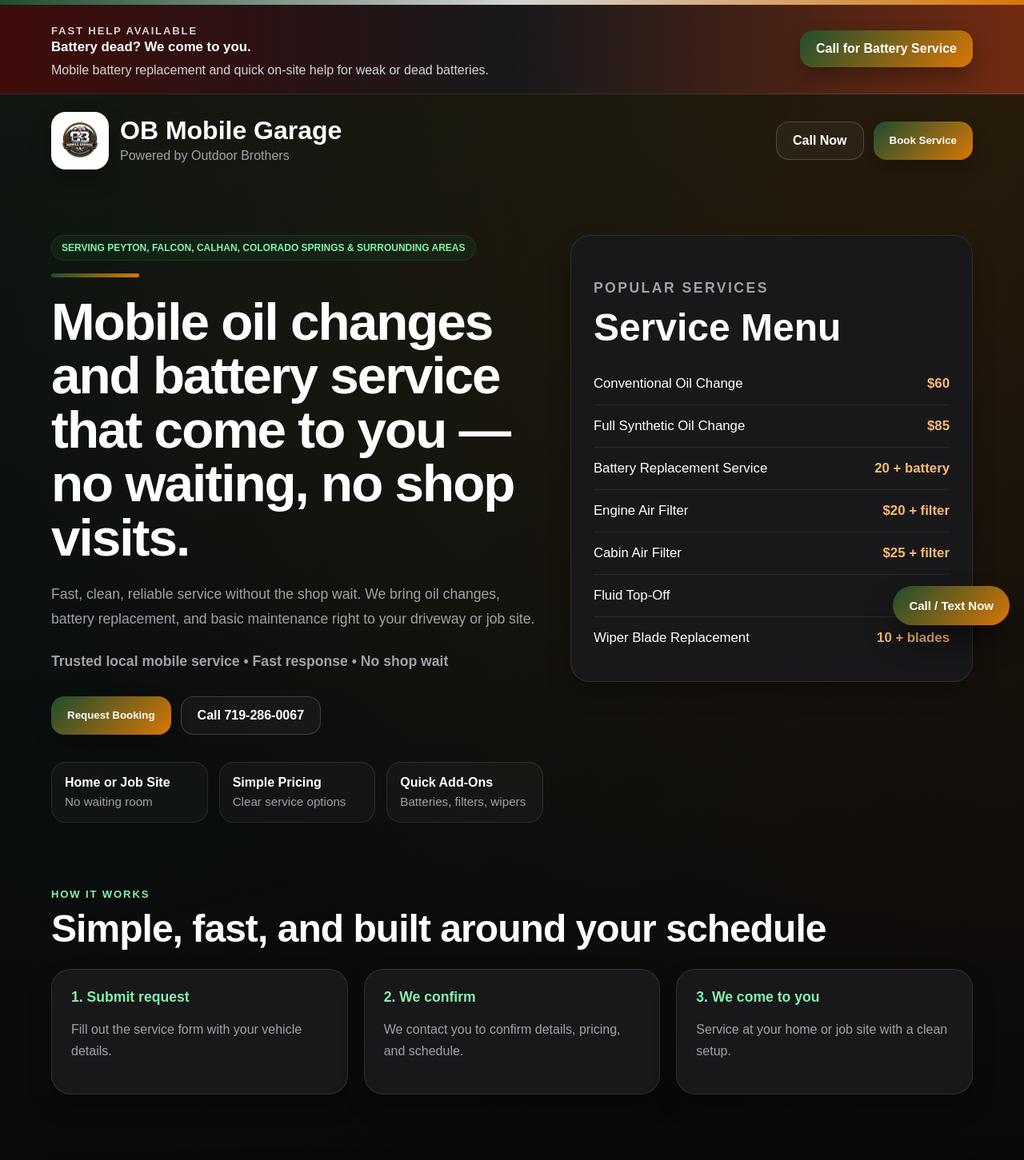
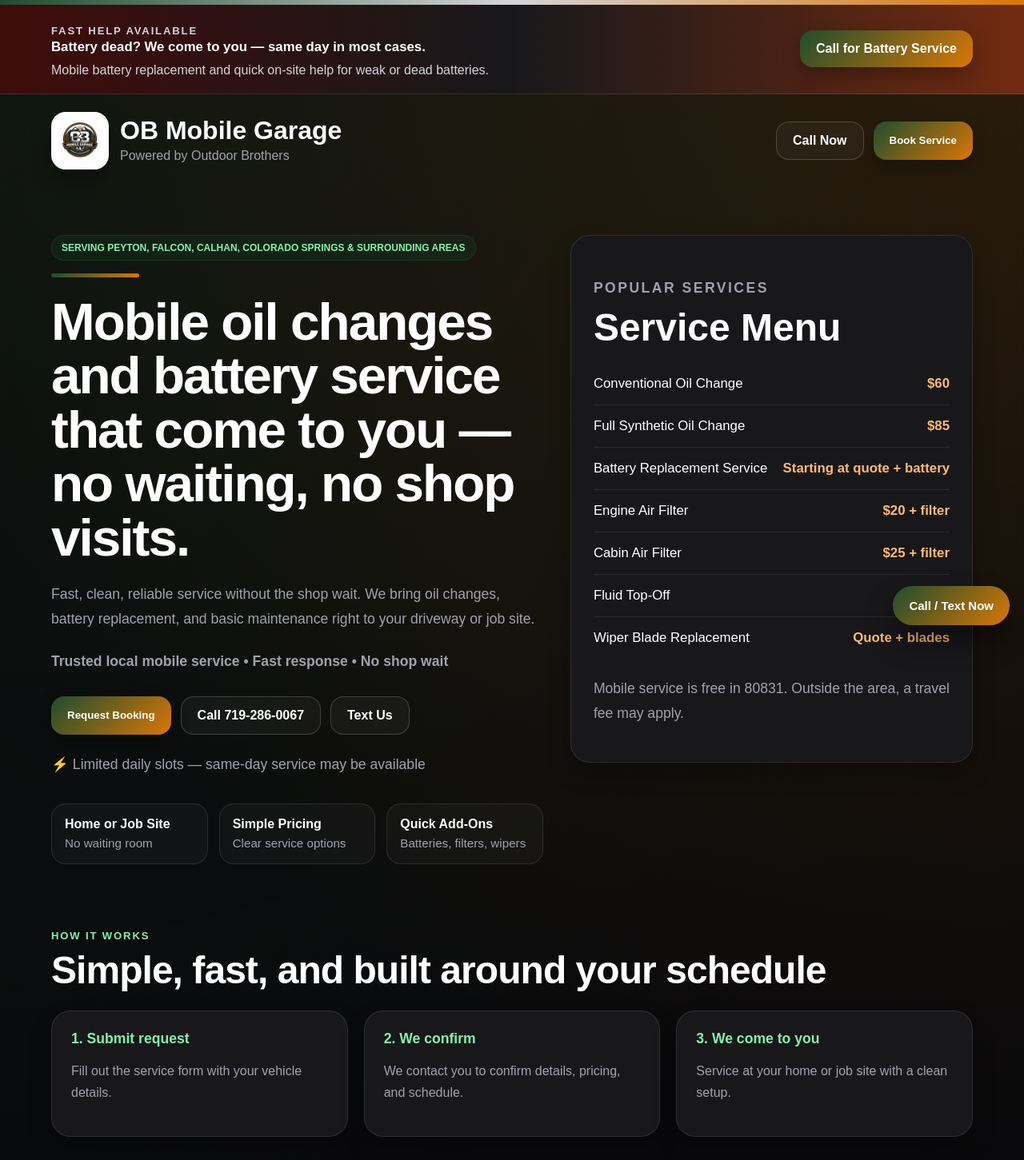
Before and after one commit to OBGarage/ob-mobile-garage-site, a Next.js app: page / in a window 1280 px wide. Shown: the top 1451 px of the page at 80% size. Built offline with nearby package versions, Linux system fonts and the light colour scheme.

Commit message:
Update page.js

```diff
--- a/app/page.js
+++ b/app/page.js
@@ -17,7 +17,7 @@
         <div className="battery-banner-inner">
           <div>
             <p className="section-label">Fast help available</p>
-            <strong>Battery dead? We come to you.</strong>
+            <strong>Battery dead? We come to you — same day in most cases.</strong>
             <p>
               Mobile battery replacement and quick on-site help for weak or dead
               batteries.
@@ -50,7 +50,9 @@
 
       <section className="hero">
         <div className="hero-text">
-          <span className="pill">Serving Peyton, Falcon, Calhan, Colorado Springs & surrounding areas</span>
+          <span className="pill">
+            Serving Peyton, Falcon, Calhan, Colorado Springs & surrounding areas
+          </span>
           <div className="hero-accent-line"></div>
           <h2>
             Mobile oil changes and battery service that come to you — no
@@ -72,7 +74,14 @@
             <a className="secondary-btn" href="tel:7192860067">
               Call 719-286-0067
             </a>
+            <a className="secondary-btn" href="sms:7192860067">
+              Text Us
+            </a>
           </div>
+
+          <p className="hero-urgency">
+            ⚡ Limited daily slots — same-day service may be available
+          </p>
 
           <div className="hero-highlights">
             <div className="mini-stat">
@@ -104,7 +113,7 @@
           </div>
           <div className="price-row">
             <span>Battery Replacement Service</span>
-            <strong>20 + battery</strong>
+            <strong>Starting at quote + battery</strong>
           </div>
           <div className="price-row">
             <span>Engine Air Filter</span>
@@ -120,10 +129,13 @@
           </div>
           <div className="price-row">
             <span>Wiper Blade Replacement</span>
-            <strong>10 + blades</strong>
+            <strong>Quote + blades</strong>
           </div>
 
-
+          <p className="small-note">
+            Mobile service is free in 80831. Outside the area, a travel fee may
+            apply.
+          </p>
         </div>
       </section>
 
@@ -161,7 +173,7 @@
           <div className="upsells-grid">
             <div className="mini-card">
               <strong>Battery Replacement</strong>
-              <p>Quote + battery</p>
+              <p>Starting at quote + battery</p>
             </div>
             <div className="mini-card">
               <strong>Wiper Blade Replacement</strong>
@@ -278,7 +290,7 @@
         <div>
           <strong>OB Mobile Garage</strong>
           <p>
-            Mobile oil change and battery service for Peyton, Falcon, Calhan, Colorado Springs & surrounding areas.
+            Mobile oil change and battery service for 80831 & surrounding areas.
           </p>
         </div>
         <div>
```
